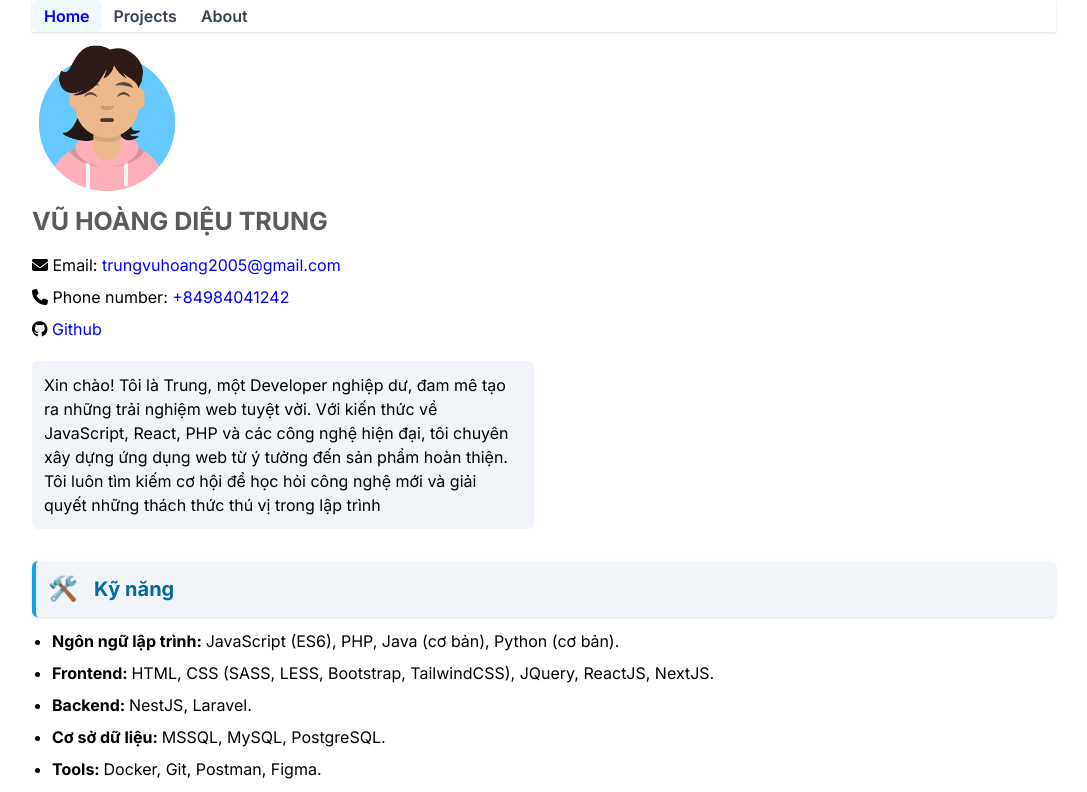
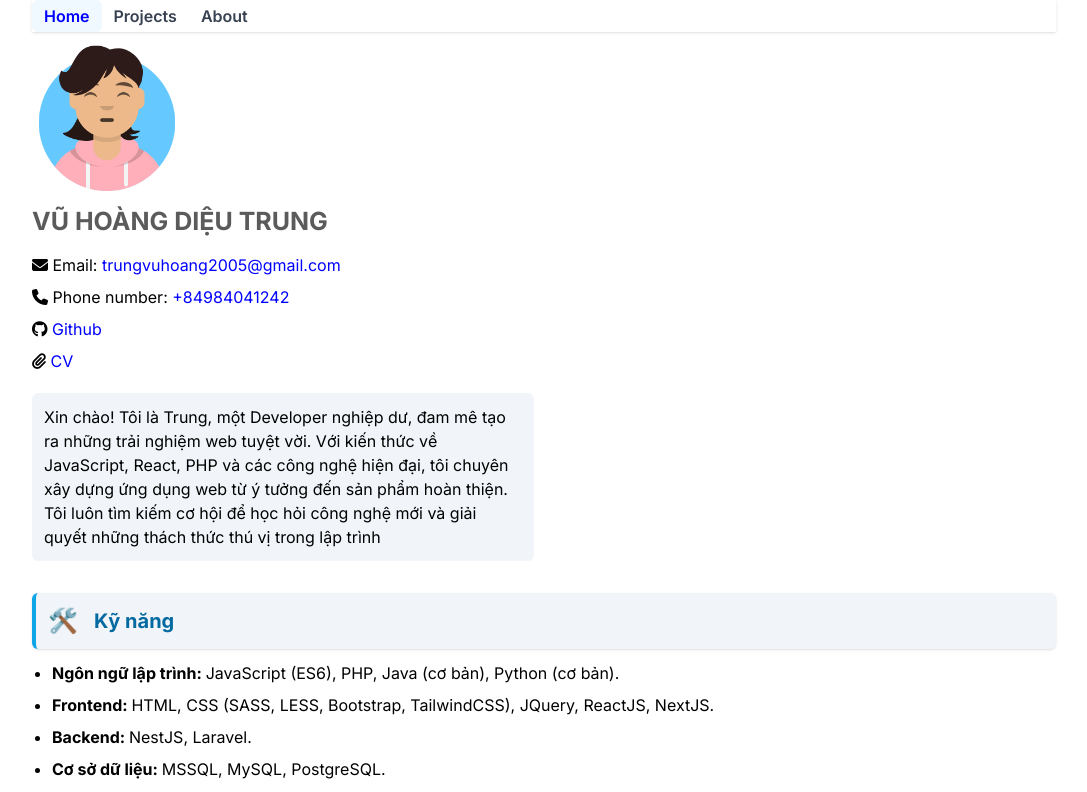
Before and after one commit to nam246/next-portfolio, a Next.js app: page / in a window 1280 px wide. Shown: the top 792 px of the page, without its empty margins (96-1183 px from the left). Built offline with nearby package versions, Linux system fonts and the light colour scheme.

Commit message:
add attachment cv

```diff
--- a/app/page.tsx
+++ b/app/page.tsx
@@ -68,6 +68,12 @@ export default function Homepage() {
 						<li>
 							<i className="fa-brands fa-github"></i>{" "}
 							<Link href={information.github}>Github</Link>
+						</li>
+						<li>
+							<i className="fa-solid fa-paperclip"></i>{" "}
+							<Link href="/VuHoangDieuTrung-Software Developer.pdf" download={true}>
+								CV
+							</Link>
 						</li>
 					</ul>
 
```
Also changed, not shown: 1 other file (tests, documents, lock files or other folders).
